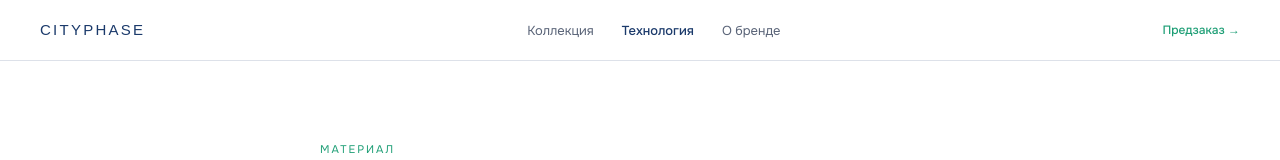
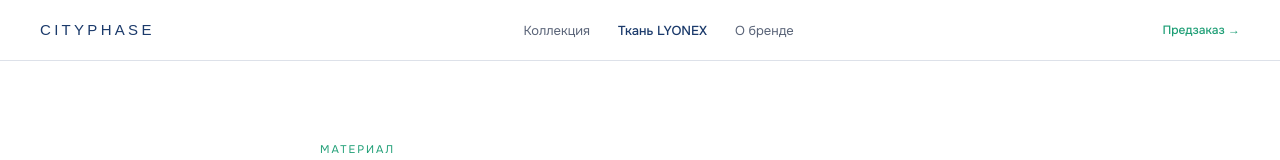
Before and after one commit to 1975pnv-lab/Cityphase, a Next.js app: page /technology in a window 1280 px wide. Shown: the top 160 px of the page. Built offline with nearby package versions, Linux system fonts and the light colour scheme.

Commit message:
feat: цена 15900, промокод, логотип, кнопка, баннер, О бренде

```diff
--- a/app/technology/page.js
+++ b/app/technology/page.js
@@ -6,12 +6,12 @@ export default function Technology() {
         display: 'flex', justifyContent: 'space-between', alignItems: 'center',
         padding: '18px 40px', borderBottom: '0.5px solid #DDE1E9', background: '#fff'
       }}>
-        <a href="/" style={{ fontFamily: "'Raleway', sans-serif", fontSize: 15, fontWeight: 500, letterSpacing: '0.15em', color: '#1B3A6B', textDecoration: 'none' }}>
+        <a href="/" style={{ fontFamily: "'Raleway', sans-serif", fontSize: 15, fontWeight: 500, letterSpacing: '0.22em', color: '#1B3A6B', textDecoration: 'none' }}>
           CITYPHASE
         </a>
         <ul className="nav-links" style={{ display: 'flex', gap: 28, listStyle: 'none', margin: 0, padding: 0 }}>
           <li><a href="/12-hours" style={{ fontSize: 13, color: '#5A6478', textDecoration: 'none' }}>Коллекция</a></li>
-          <li><a href="/technology" style={{ fontSize: 13, color: '#1B3A6B', textDecoration: 'none', fontWeight: 500 }}>Технология</a></li>
+          <li><a href="/technology" style={{ fontSize: 13, color: '#1B3A6B', textDecoration: 'none', fontWeight: 500 }}>Ткань LYONEX</a></li>
           <li><a href="/about" style={{ fontSize: 13, color: '#5A6478', textDecoration: 'none' }}>О бренде</a></li>
         </ul>
         <a href="/12-hours#order" style={{ fontSize: 12, color: '#1D9E75', fontWeight: 500, textDecoration: 'none' }}>
```
